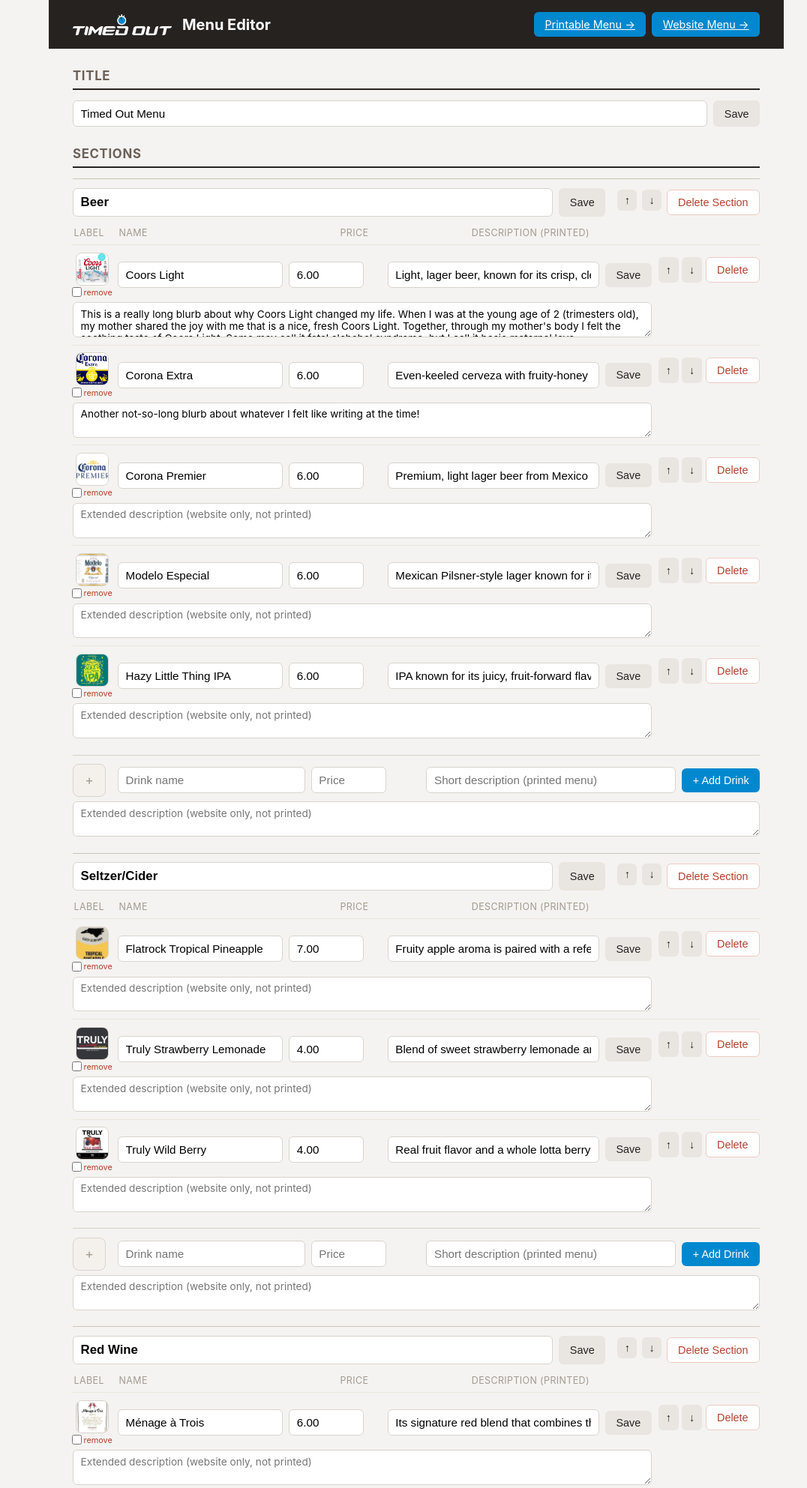
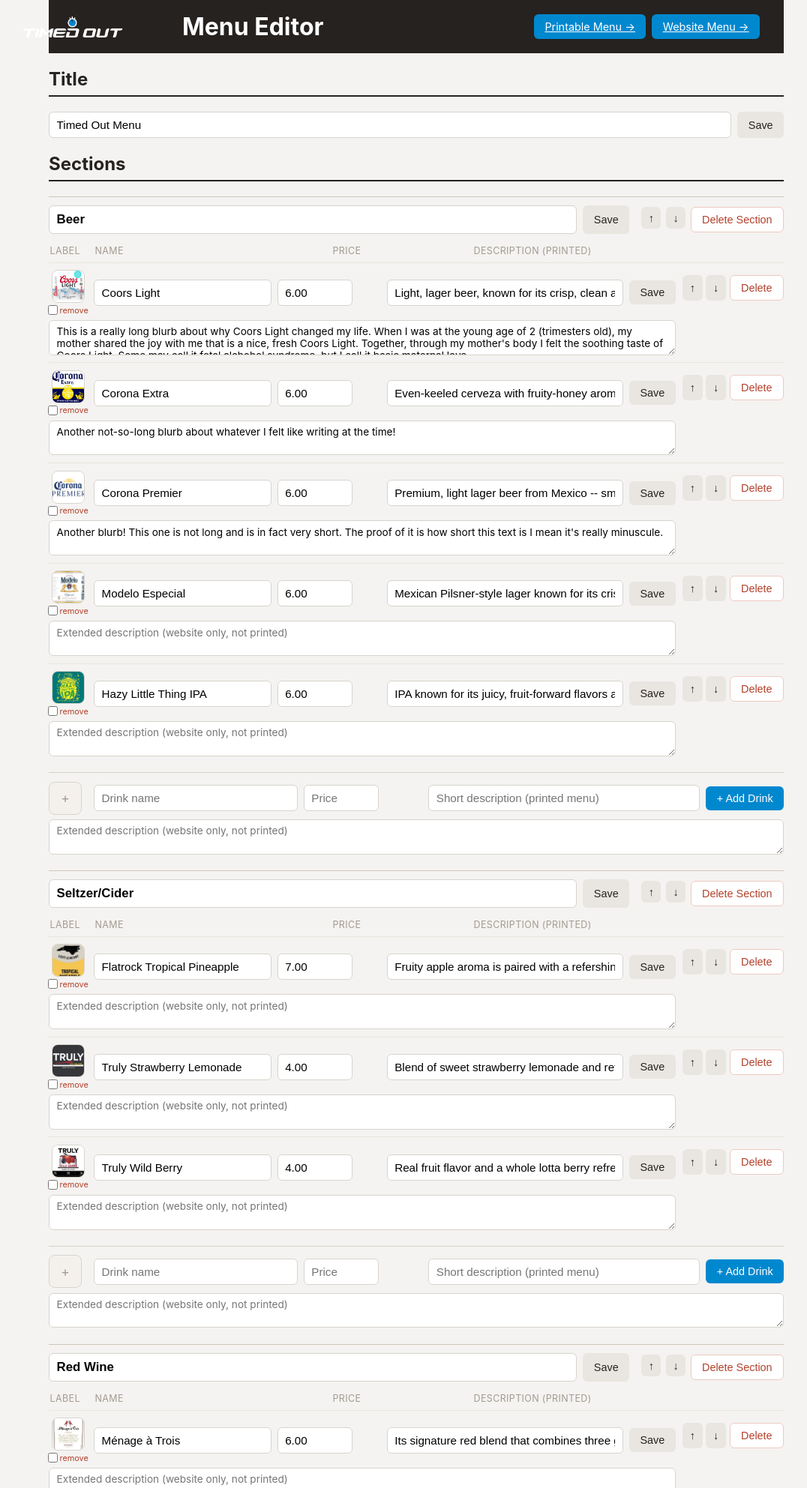
Before and after one commit to TimedOutEscape/drink-menu, a Flask app: page / in a window 1280 px wide. Shown: the top 1985 px of the page at 75% size, without its empty margins (85-1161 px from the left). Run offline with Flask 3, Linux system fonts and the light colour scheme.

Commit message:
auto: changed Corona Premier

```diff
--- a/app.py
+++ b/app.py
@@ -79,6 +79,10 @@ def _build_static_page_html(data):
         f"<style>\n{css}\n</style>",
     )
     html = html.replace(
+        '/static/img/favicon.png',
+        'assets/favicon.png',
+    )
+    html = html.replace(
         '<script src="/static/web.js"></script>',
         f"<script>\n{js}\n</script>",
     )
@@ -102,6 +106,7 @@ def publish_static_site(commit_message):
             file.write(_build_static_page_html(data))
 
         for relative_path in (
+            "static/img/favicon.png",
             "static/img/timed-out-logo.png",
             "static/img/drinkmenu-qr.png",
         ):
--- a/data/menu.json
+++ b/data/menu.json
@@ -27,7 +27,7 @@
           "name": "Corona Premier",
           "price": "6.00",
           "description": "Premium, light lager beer from Mexico -- smooth taste and lower calorie.",
-          "extended_description": "",
+          "extended_description": "Another blurb! This one is not long and is in fact very short. The proof of it is how short this text is I mean it's really minuscule.",
           "image": "label_eba2efdd.png"
         },
         {
--- a/static/admin.js
+++ b/static/admin.js
@@ -26,7 +26,7 @@ function showPendingToast(message) {
   const container = document.getElementById("toast-container");
   if (!container || !message) return null;
   const toast = document.createElement("div");
-  toast.className = "toast toast-saving";
+  toast.className = "toast toast-saving toast-banner";
   toast.textContent = message;
   container.appendChild(toast);
   requestAnimationFrame(() => toast.classList.add("toast-show"));
@@ -62,6 +62,15 @@ async function handleAjaxSubmit(e) {
   const scrollX = window.scrollX;
   const scrollY = window.scrollY;
   const pendingToast = showPendingToast("saving...");
+  const submitButtons = Array.from(form.querySelectorAll('button[type="submit"]'));
+  form.classList.add("is-saving");
+  submitButtons.forEach((button) => {
+    button.disabled = true;
+    button.dataset.originalText = button.textContent;
+    if (button.classList.contains("btn-primary")) {
+      button.textContent = "Saving...";
+    }
+  });
 
   try {
     const response = await fetch(form.action, { method: "POST", body: formData });
@@ -77,6 +86,15 @@ async function handleAjaxSubmit(e) {
     settleToast(pendingToast, toastMessage || "saved", false);
   } catch (err) {
     settleToast(pendingToast, "Something went wrong — try again", true);
+  } finally {
+    form.classList.remove("is-saving");
+    submitButtons.forEach((button) => {
+      button.disabled = false;
+      if (button.dataset.originalText) {
+        button.textContent = button.dataset.originalText;
+        delete button.dataset.originalText;
+      }
+    });
   }
 }
 
--- a/static/style.css
+++ b/static/style.css
@@ -31,11 +31,12 @@ body {
 .topbar-logo {
   height: 28px;
   width: auto;
-  display: block;
+  left: 50%;
+  transform: translateX(-50%);
 }
 
 .topbar h1 {
-  font-size: 1.25rem;
+  align-items: center;
   margin: 0;
 }
 
@@ -43,18 +44,34 @@ body {
   display: flex;
   gap: 0.5rem;
 }
-
-.panel {
-  margin: 1.6rem 0 0;
-  padding: 0 2rem;
-}
+  padding: 0.65rem 1.1rem;
+  border-radius: 8px;
+  font-size: 0.9rem;
+  font-weight: 500;
+  box-shadow: 0 6px 18px rgba(0,0,0,0.2);
 
 .panel h2 {
   margin: 0 0 0.9rem;
   font-size: 1.05rem;
+
+.toast-banner {
+  min-width: min(92vw, 460px);
+  padding: 0.9rem 1.25rem;
+  border-radius: 999px;
+  text-align: center;
+  font-size: 1rem;
+  font-weight: 700;
+  letter-spacing: 0.02em;
+  box-shadow: 0 12px 28px rgba(0,0,0,0.24);
+}
   text-transform: uppercase;
   letter-spacing: 0.04em;
   color: #6b5f57;
+  transform: translateY(0);
+}
+
+.toast-saving.toast-show {
+  animation: toast-pulse 1.1s ease-in-out infinite;
 }
 
 .panel h2::after {
@@ -67,6 +84,30 @@ body {
 .row {
   display: flex;
   gap: 0.5rem;
+}
+
+.is-saving {
+  position: relative;
+  opacity: 0.9;
+}
+
+.is-saving::after {
+  content: "";
+  position: absolute;
+  inset: 0;
+  background: rgba(255, 255, 255, 0.16);
+  pointer-events: none;
+}
+
+@keyframes toast-pulse {
+  0%, 100% {
+    transform: translateY(0) scale(1);
+    box-shadow: 0 12px 28px rgba(0,0,0,0.24);
+  }
+  50% {
+    transform: translateY(0) scale(1.02);
+    box-shadow: 0 14px 34px rgba(0,0,0,0.28);
+  }
 }
 
 .row input[type="text"] {
--- a/templates/admin.html
+++ b/templates/admin.html
@@ -4,6 +4,7 @@
   <meta charset="utf-8">
   <title>Menu Editor</title>
   <meta name="viewport" content="width=device-width, initial-scale=1">
+  <link rel="icon" type="image/png" href="{{ url_for('static', filename='img/favicon.png') }}">
   <link rel="stylesheet" href="{{ url_for('static', filename='style.css') }}">
 </head>
 <body>
--- a/templates/menu.html
+++ b/templates/menu.html
@@ -4,6 +4,7 @@
   <meta charset="utf-8">
   <title>{{ data.title }}</title>
   <meta name="viewport" content="width=device-width, initial-scale=1">
+  <link rel="icon" type="image/png" href="{{ url_for('static', filename='img/favicon.png') }}">
   <link rel="stylesheet" href="{{ url_for('static', filename='print.css') }}">
   <script src="{{ url_for('static', filename='print.js') }}"></script>
 </head>
--- a/templates/web.html
+++ b/templates/web.html
@@ -4,6 +4,7 @@
   <meta charset="utf-8">
   <title>{{ data.title }}</title>
   <meta name="viewport" content="width=device-width, initial-scale=1">
+  <link rel="icon" type="image/png" href="{{ url_for('static', filename='img/favicon.png') }}">
   <link rel="stylesheet" href="{{ url_for('static', filename='web.css') }}">
 </head>
 <body>
```
Also changed, not shown: static/img/favicon.png (added).
